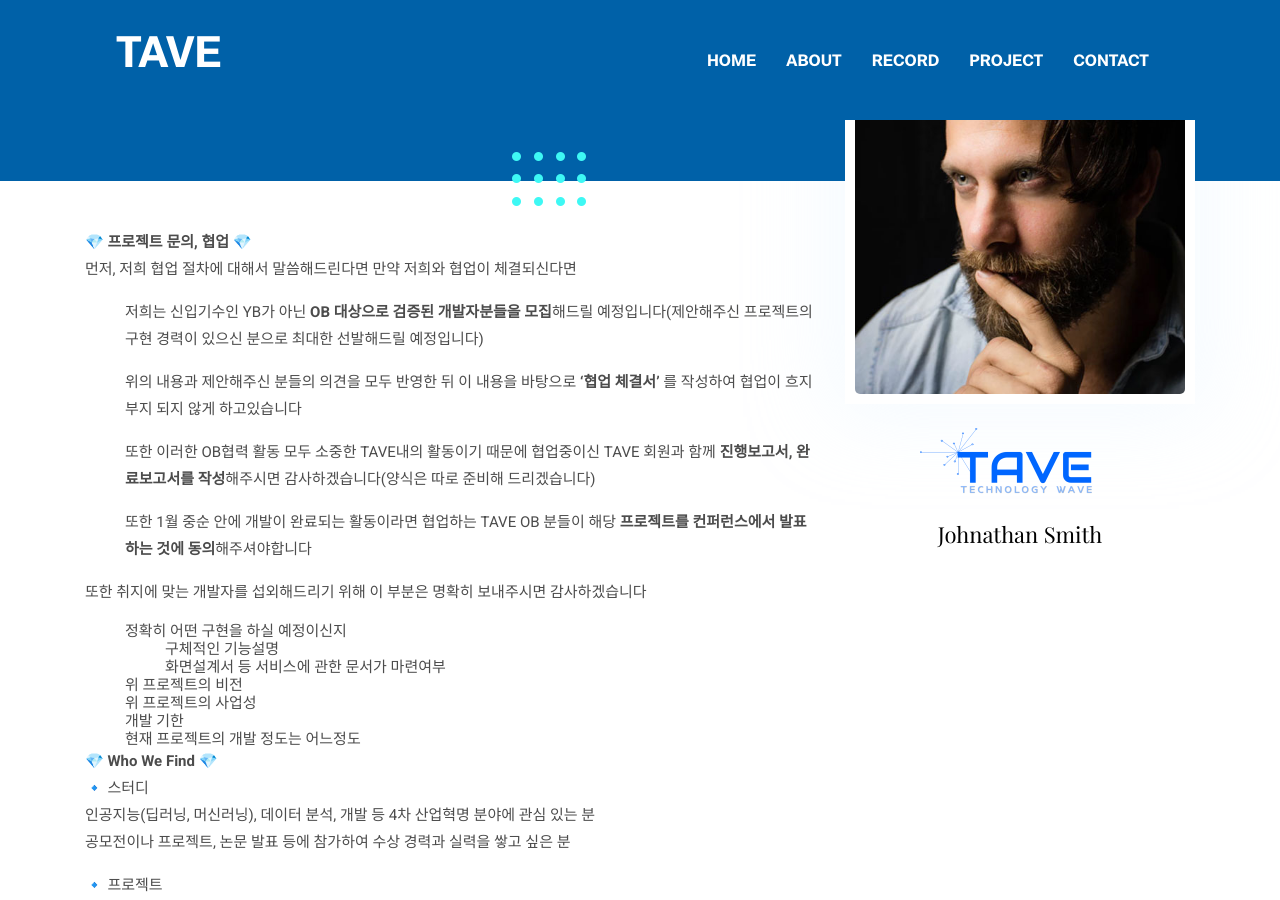
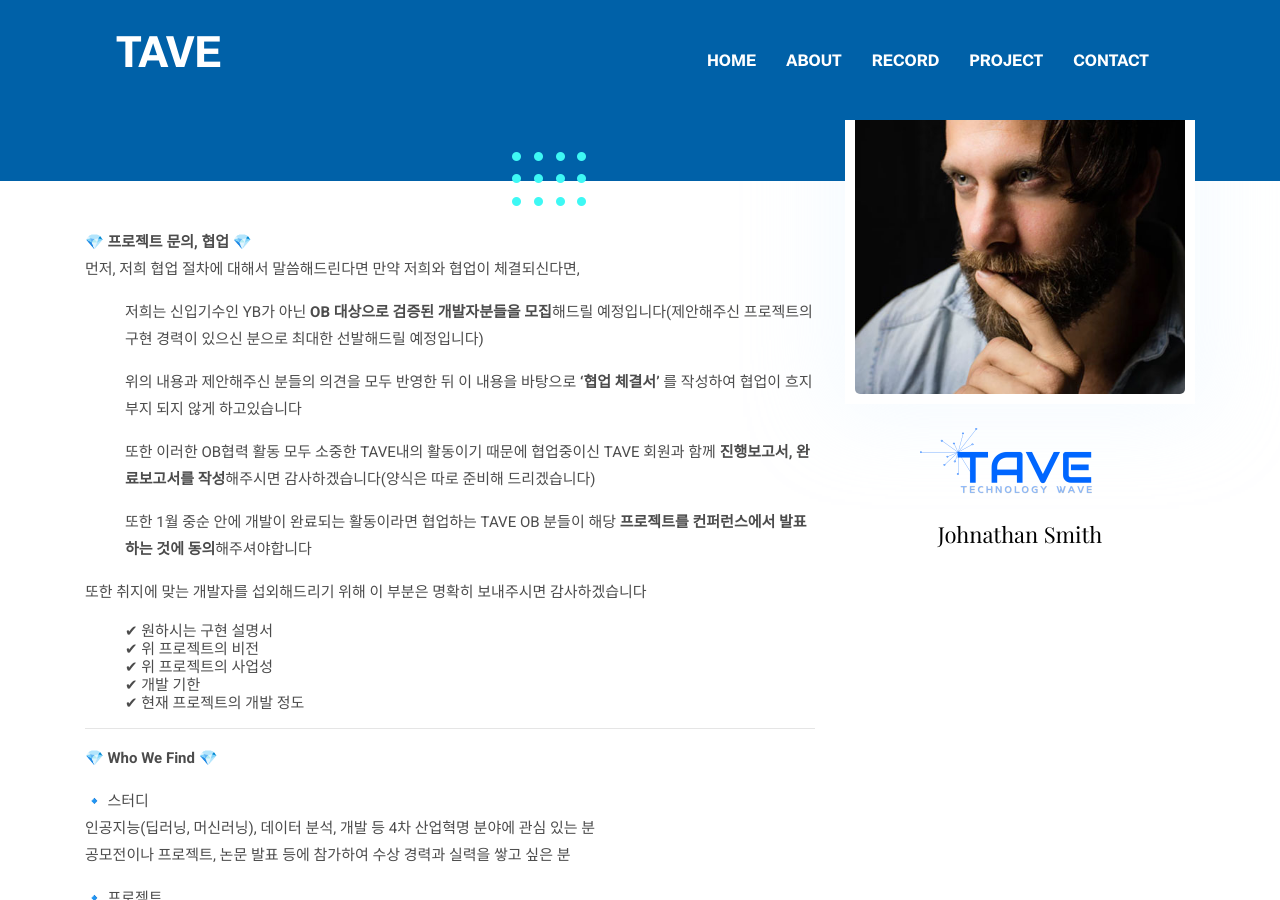
Before and after one commit to TAVEwave/TAVEwave.github.io, a Jekyll site: the page built from _pages/about.md, in a window 1280 px wide and 900 px high, scrolled down 343 px. Built offline with Jekyll 4.4.1, drawn with Linux system fonts in a browser that asks for light colours.

Commit message:
Update about.md

```diff
--- a/_pages/about.md
+++ b/_pages/about.md
@@ -7,7 +7,7 @@ signature: assets/images/about/TAVE.png
 ---
 
 **💎 프로젝트 문의, 협업 💎**
-먼저, 저희 협업 절차에 대해서 말씀해드린다면 만약 저희와 협업이 체결되신다면
+먼저, 저희 협업 절차에 대해서 말씀해드린다면 만약 저희와 협업이 체결되신다면,
 1. 저희는 신입기수인 YB가 아닌 **OB 대상으로 검증된 개발자분들을 모집**해드릴 예정입니다(제안해주신 프로젝트의 구현 경력이 있으신 분으로 최대한 선발해드릴 예정입니다)
 
 2. 위의 내용과 제안해주신 분들의 의견을 모두 반영한 뒤 이 내용을 바탕으로 **'협업 체결서'** 를 작성하여 협업이 흐지부지 되지 않게 하고있습니다
@@ -17,15 +17,16 @@ signature: assets/images/about/TAVE.png
 4. 또한 1월 중순 안에 개발이 완료되는 활동이라면 협업하는 TAVE OB 분들이 해당 **프로젝트를 컨퍼런스에서 발표하는 것에 동의**해주셔야합니다
 
 또한 취지에 맞는 개발자를 섭외해드리기 위해 이 부분은 명확히 보내주시면 감사하겠습니다
-* 정확히 어떤 구현을 하실 예정이신지
-  - 구체적인 기능설명
-  - 화면설계서 등 서비스에 관한 문서가 마련여부
-* 위 프로젝트의 비전
-* 위 프로젝트의 사업성
-* 개발 기한
-* 현재 프로젝트의 개발 정도는 어느정도
+* ✔ 원하시는 구현 설명서
+* ✔ 위 프로젝트의 비전
+* ✔ 위 프로젝트의 사업성
+* ✔ 개발 기한
+* ✔ 현재 프로젝트의 개발 정도
+
+-----
 
 **💎 Who We Find 💎**
+
 🔹 스터디
 인공지능(딥러닝, 머신러닝), 데이터 분석, 개발 등 4차 산업혁명 분야에 관심 있는 분
 공모전이나 프로젝트, 논문 발표 등에 참가하여 수상 경력과 실력을 쌓고 싶은 분
@@ -38,5 +39,5 @@ signature: assets/images/about/TAVE.png
 2022 01월
 
 🔹 활동내용
-- 데이터처리, 머신러닝/딥러닝, 언어기초, 개발 등 관심 분야 스터디 및 프로젝트 진행
-- 매 학기 별 컨퍼런스, 프로젝트 발표 진행
+데이터처리, 머신러닝/딥러닝, 언어기초, 개발 등 관심 분야 스터디 및 프로젝트 진행
+매 학기 별 컨퍼런스, 프로젝트 발표 진행
```
